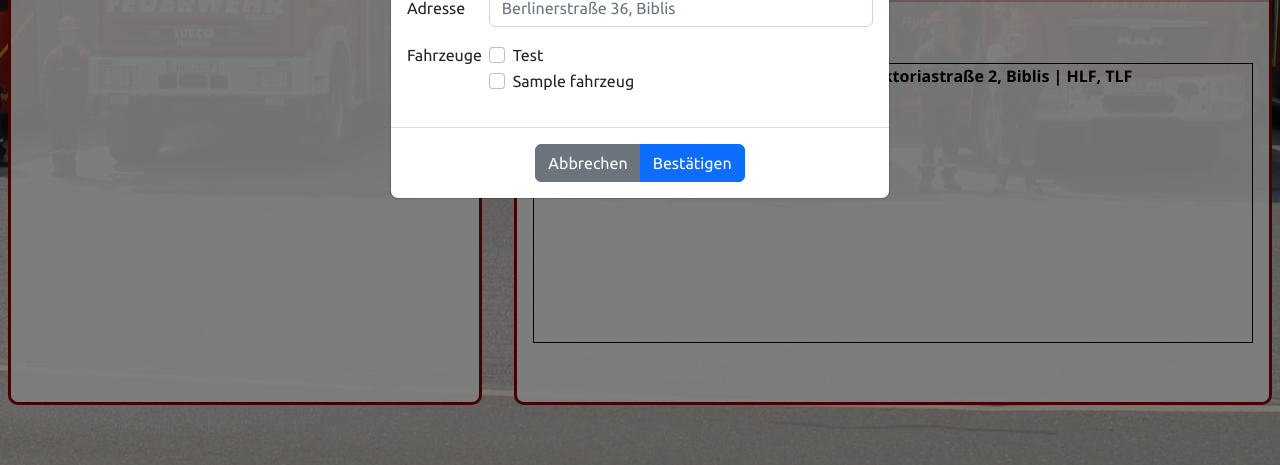
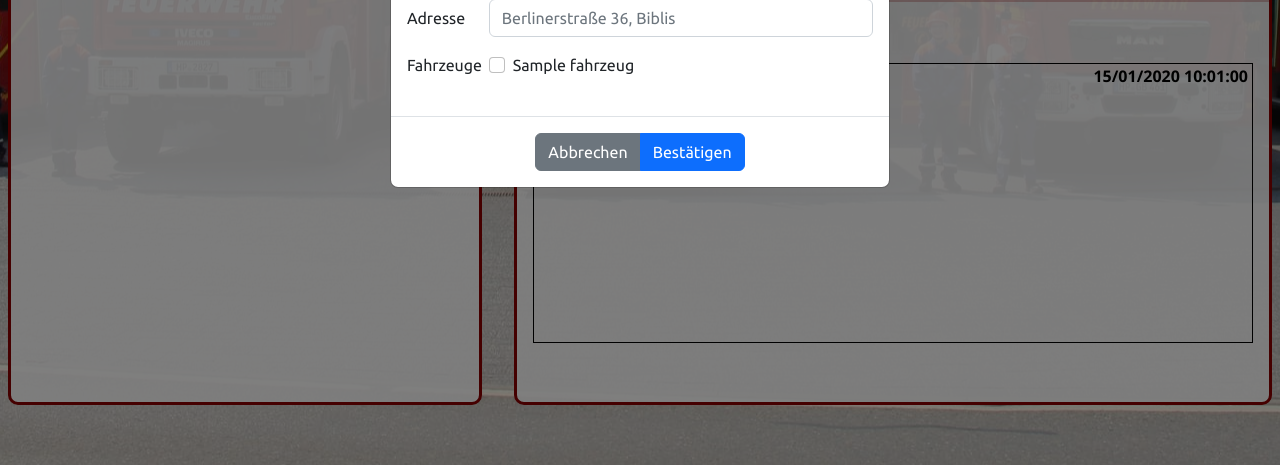
Before and after one commit to MariusBaschnagel/BFTag, a Django app: page / in a window 1280 px wide, after a click on "Neuer Einsatz". Shown: the part 412-877 px from the top of the page. Run offline with Django 4.2, Linux system fonts and the light colour scheme; a user stored in the database is signed in; tables that the repository leaves empty hold one stand-in row (values such as "Sample post"); some libraries are stand-ins or nearby versions.

Commit message:
feat: new einsätze are stored in the logs and displayed in the logbox

```diff
--- a/core/templates/index.html
+++ b/core/templates/index.html
@@ -30,8 +30,12 @@
             <div class="log">
                 <h2>Einsatz-Log:</h2>
                 <div class="log-box">
-                    <p class="einsatz-nachricht">>> Test-Einsatz: H1 | Baum auf Straße | Viktoriastraße 2, Biblis |
-                        HLF, TLF</p>
+                    {% for logmessage in logmessages %}
+                        <div class="float-start">>> {{ logmessage.stichwort }} | {{ logmessage.adresse }} |
+                            {{ logmessage.fahrzeuge }}
+                        </div>
+                        <div class="float-end me-1">{{ logmessage.timestamp|date:"d/m/Y H:m:s" }}</div>
+                    {% endfor %}
                 </div>
             </div>
         </div>
@@ -62,17 +66,11 @@
             <fieldset class="row mb-3">
                 <legend class="col-form-label col-sm-2 pt-0">Fahrzeuge</legend>
                 <div class="col-sm-10">
-                    <div class="form-check">
-                        <input class="form-check-input" type="checkbox" id="test" name="fahrzeug" value="test">
-                        <label class="form-check-label" for="test">
-                            Test
-                        </label>
-                    </div>
                     {% for fahrzeug in fahrzeuge %}
                         <div class="form-check">
-                            <input class="form-check-input" type="checkbox" id="{{ fahrzeug.id }}"
-                                   name="fahrzeug" value="{{ fahrzeug.name }}">
-                            <label class="form-check-label" for="{{ fahrzeug.id }}">
+                            <input class="form-check-input" type="checkbox" id="{{ fahrzeug.shortname }}"
+                                   name="fahrzeuge" value="{{ fahrzeug.pk }}">
+                            <label class="form-check-label" for="{{ fahrzeug.shortname }}">
                                 {{ fahrzeug.shortname }}
                             </label>
                         </div>
--- a/core/views/management.py
+++ b/core/views/management.py
@@ -1,7 +1,7 @@
 from django.contrib import messages
 from django.contrib.auth.decorators import login_required
 from django.shortcuts import render
-from .. import models
+from core.models import Fahrzeug, Logmessage
 
 
 def datenschutz(request):
@@ -11,8 +11,20 @@ def datenschutz(request):
 @login_required
 def index(request):
     if request.method == "POST":
-        data = request.POST
-        print(data)
-        if "fahrzeug" not in data:
+        if "fahrzeuge" not in request.POST:
             messages.error(request, "Keine Fahrzeuge in Einsatz hinterlegt.")
-    return render(request, "index.html", context={"fahrzeuge": models.Fahrzeug.objects.all()})
+
+        stichwort = request.POST["stichwort"]
+        adresse = request.POST["adresse"]
+        fstring = ""
+
+        for f in request.POST.getlist("fahrzeuge"):
+            fstring += Fahrzeug.objects.get(pk=f).shortname
+            fstring += ", "
+        fstring = fstring[:-2]
+
+        log = Logmessage(stichwort=stichwort, adresse=adresse, fahrzeuge=fstring).save()
+    return render(request, "index.html", context={
+        "fahrzeuge": Fahrzeug.objects.all(),
+        "logmessages": Logmessage.objects.all()
+    })
--- a/static/css/index.css
+++ b/static/css/index.css
@@ -171,11 +171,6 @@ h3 {
 
 .right {
     width: 80%;
-}
-
-.einsatz-nachricht {
-    margin-left: 1em;
-    text-align: left;
 }
 
 .mybtn {
```
